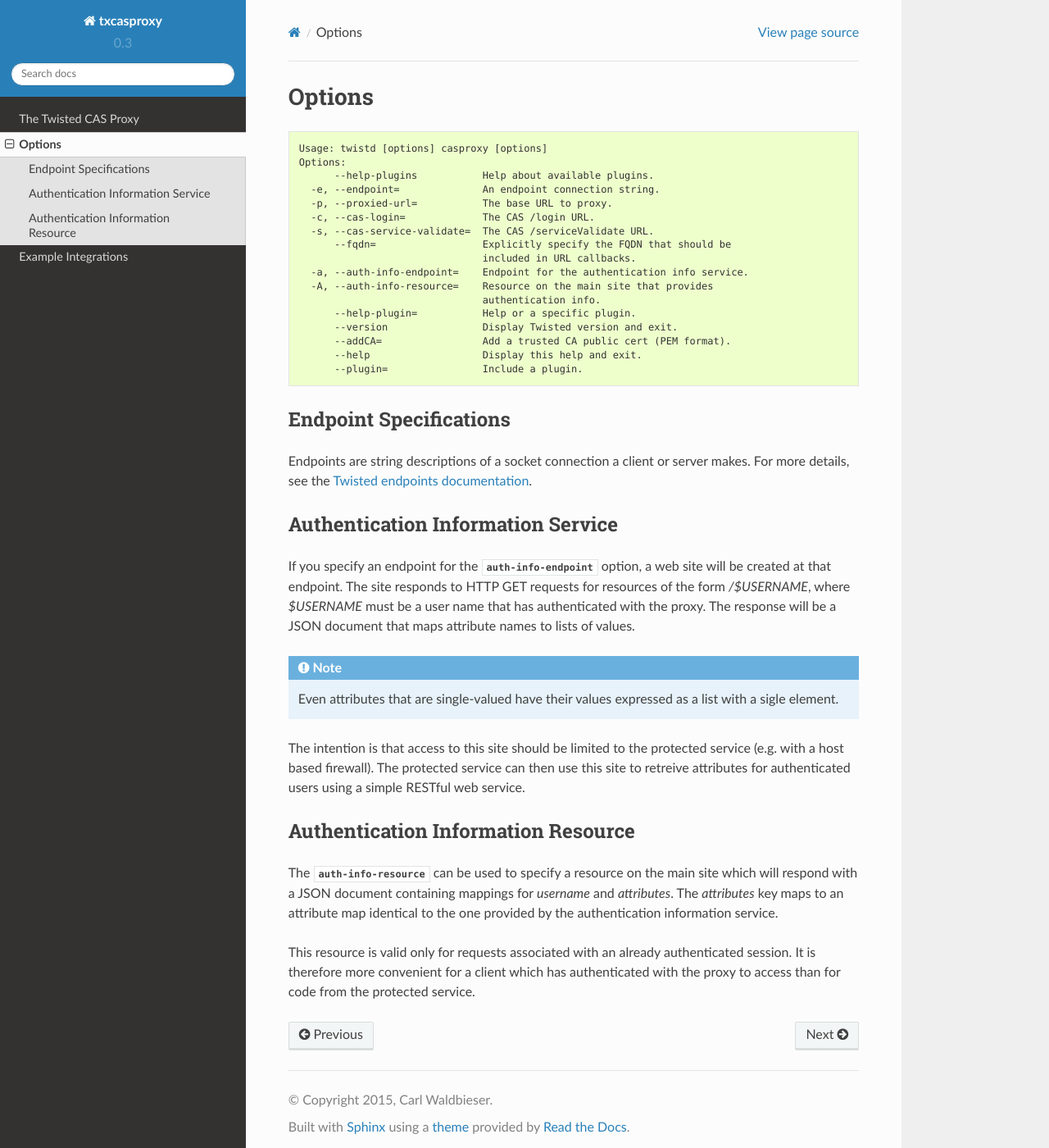
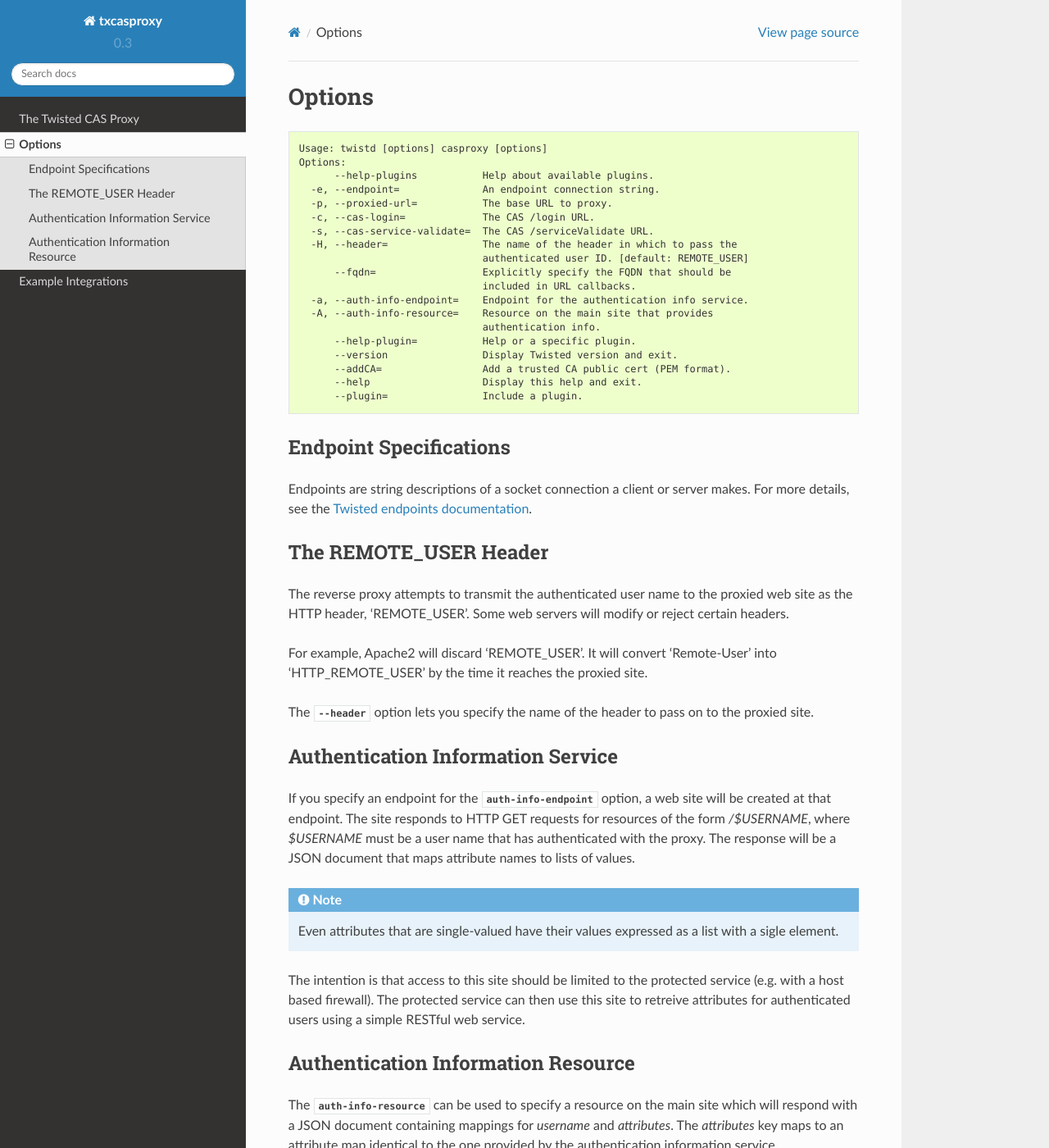
Before and after one commit to cwaldbieser/txcasproxy, a Sphinx documentation site: the page built from doc/source/options.rst, in a window 1280 px wide and 1400 px high. Shown: the whole window at 82% size. Built offline with Sphinx 7.4.7 and the Read the Docs theme 2.0.0, drawn with Linux system fonts in a browser that asks for light colours.

Commit message:
Added option to make REMOTE_USER header configurable.
The way various web servers interpret headers is a bit odd.
E.g. Apache2 converts 'Remote-User' into 'HTTP_REMOTE_USER'.

```diff
--- a/doc/source/options.rst
+++ b/doc/source/options.rst
@@ -11,6 +11,8 @@ Options
       -p, --proxied-url=           The base URL to proxy.
       -c, --cas-login=             The CAS /login URL.
       -s, --cas-service-validate=  The CAS /serviceValidate URL.
+      -H, --header=                The name of the header in which to pass the
+                                   authenticated user ID. [default: REMOTE_USER]
           --fqdn=                  Explicitly specify the FQDN that should be
                                    included in URL callbacks.
       -a, --auth-info-endpoint=    Endpoint for the authentication info service.
@@ -28,6 +30,19 @@ Endpoint Specifications
 
 Endpoints are string descriptions of a socket connection a client or
 server makes.  For more details, see the `Twisted endpoints documentation`_.
+
+----------------------
+The REMOTE_USER Header
+----------------------
+The reverse proxy attempts to transmit the authenticated user name to the proxied
+web site as the HTTP header, 'REMOTE_USER'.  Some web servers will modify or
+reject certain headers.
+
+For example, Apache2 will discard 'REMOTE_USER'.  It will convert 'Remote-User'
+into 'HTTP_REMOTE_USER' by the time it reaches the proxied site.
+
+The :option:`--header` option lets you specify the name of the header to pass on
+to the proxied site.
 
 ----------------------------------
 Authentication Information Service
```
Also changed, not shown: 3 other files.
